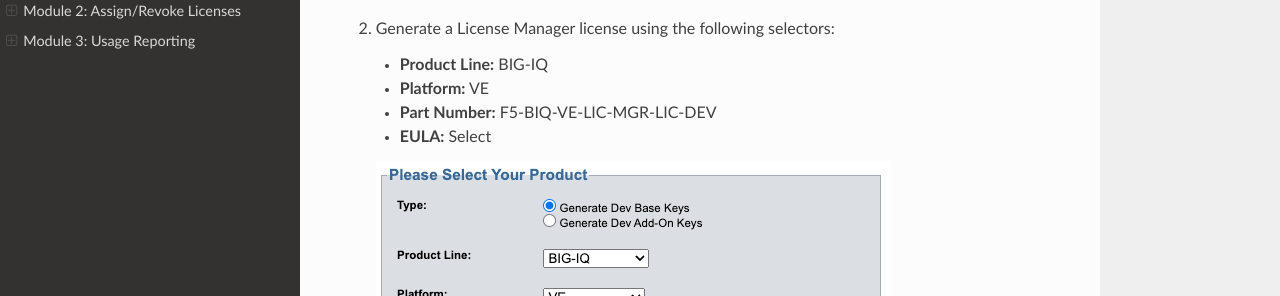
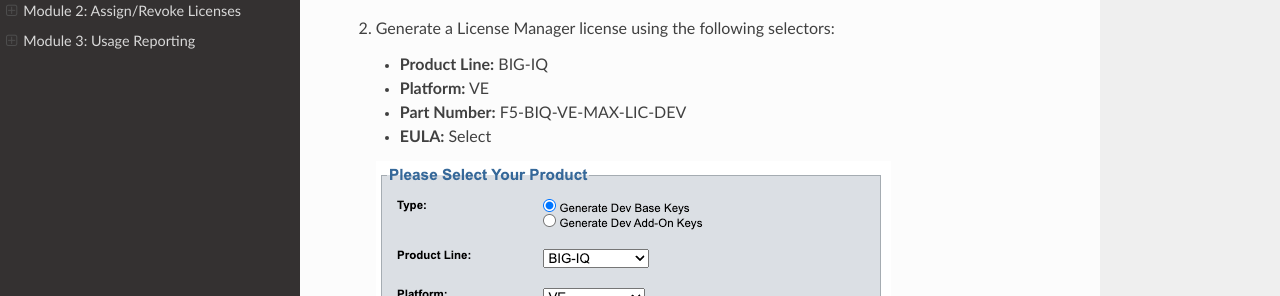
Before and after one commit to marcopaulo42/BIG-IQ-licensing-lab-guide, a Sphinx documentation site: the page built from docs/licensing/licenses.rst, in a window 1280 px wide and 900 px high. Shown: the part 376-672 px from the top of the window. Built offline with Sphinx 7.4.7 and the Read the Docs theme 2.0.0, drawn with Linux system fonts in a browser that asks for light colours; pages that are not in the unit, such as notebooks, are missing from menus.

Commit message:
Update licenses.rst

```diff
--- a/docs/licensing/licenses.rst
+++ b/docs/licensing/licenses.rst
@@ -15,7 +15,7 @@
 
    * **Product Line:** BIG-IQ
    * **Platform:** VE
-   * **Part Number:** F5-BIQ-VE-LIC-MGR-LIC-DEV
+   * **Part Number:** F5-BIQ-VE-MAX-LIC-DEV
    * **EULA:** Select
 
    .. image:: ../images/lm-license-gen.png
```
